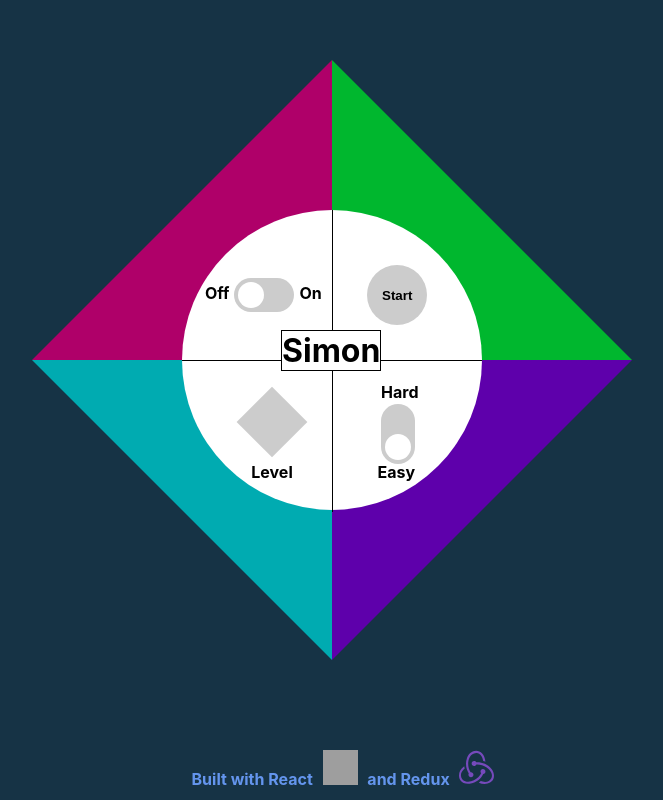
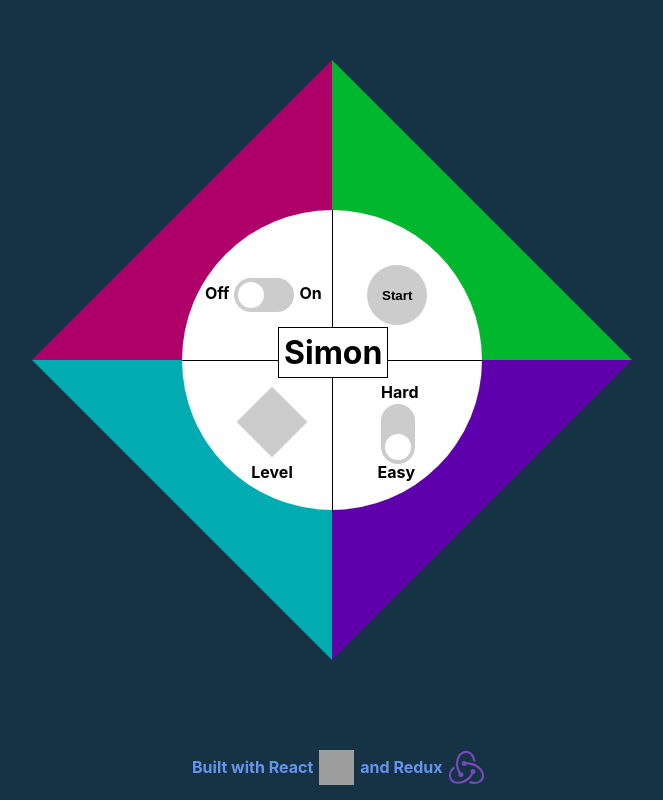
Before and after one commit to AmitP88/Simon-Game-React-Redux, a React (Create React App) app: page / in a window 1280 px wide. Shown: the top 800 px of the page, without its empty margins (308-971 px from the left). Built offline with nearby package versions, Linux system fonts and the light colour scheme; grey boxes are pictures that could not be loaded.

Commit message:
added padding to Simon component and changed wrong color from red to crimson

```diff
--- a/src/css/Footer.css
+++ b/src/css/Footer.css
@@ -13,8 +13,10 @@
   .builtWith {
     font-weight: bold;
     margin-bottom: 15%;
-    margin-left: 5%;
+    margin-left: 25%;
     color: cornflowerblue;
+    display: flex;
+    align-items: center;
   }
 
   .fa-github {
--- a/src/css/Simon.css
+++ b/src/css/Simon.css
@@ -1,8 +1,9 @@
 .Simon {
     z-index: 1;
     position: absolute;
-    top: 33%;
-    left: 33%;
+    top: 32%;
+    left: 32%;
+    padding: 5px;
     border: 1px solid black;
     background-color: white;
   }
@@ -10,17 +11,19 @@
   .Simon-wrongMove {
     z-index: 1;
     position: absolute;
-    top: 33%;
-    left: 33%;
+    top: 32%;
+    left: 32%;
+    padding: 5px;
     border: 1px solid black;
-    background-color: red;
+    background-color: crimson;
   }
 
   .Simon-victory {
     z-index: 1;
     position: absolute;
-    top: 33%;
+    top: 32%;
     left: 30%;
+    padding: 5px;
     border: 1px solid black;
     background-color: black;
     color: #FF00FF;
```
